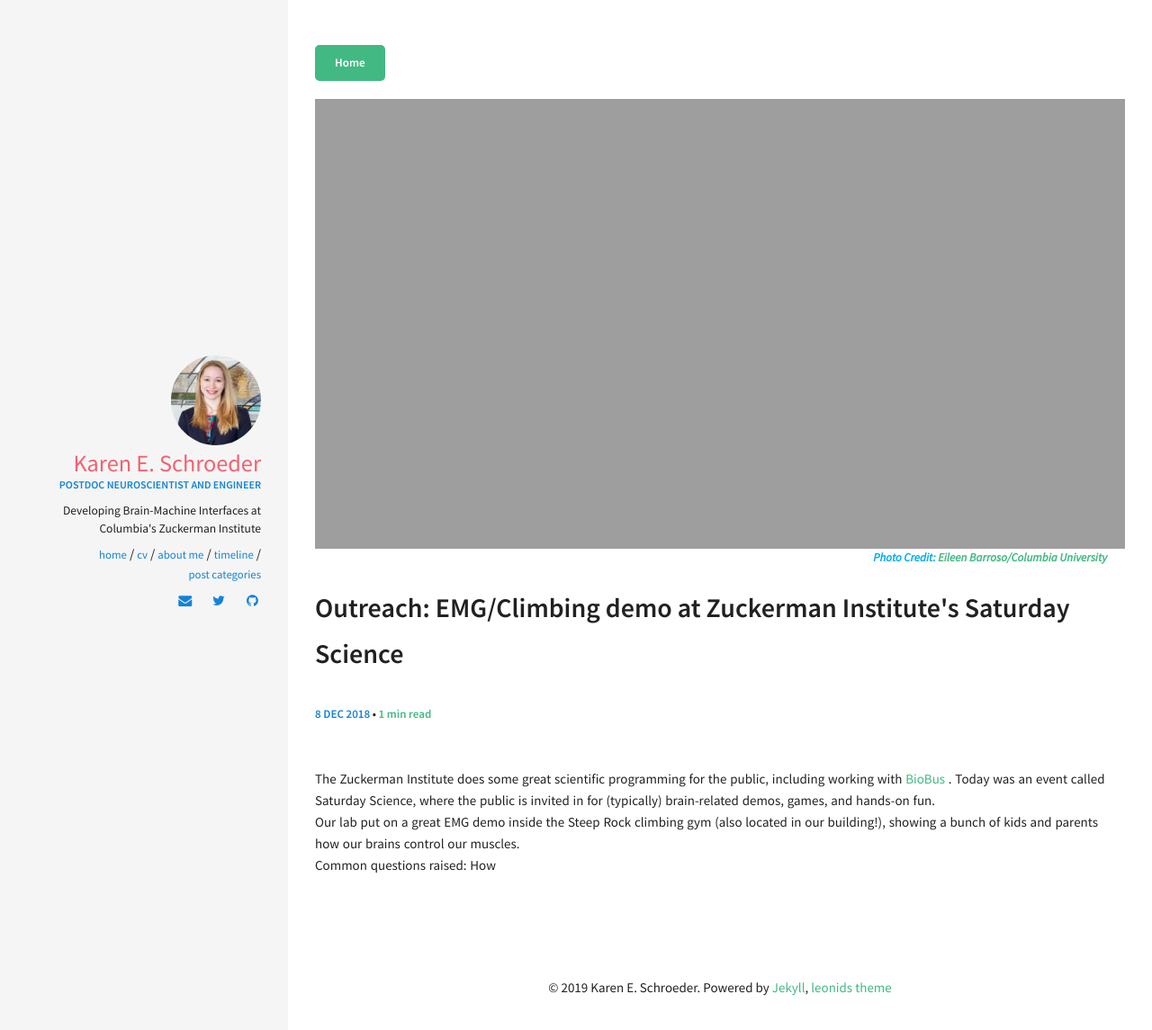
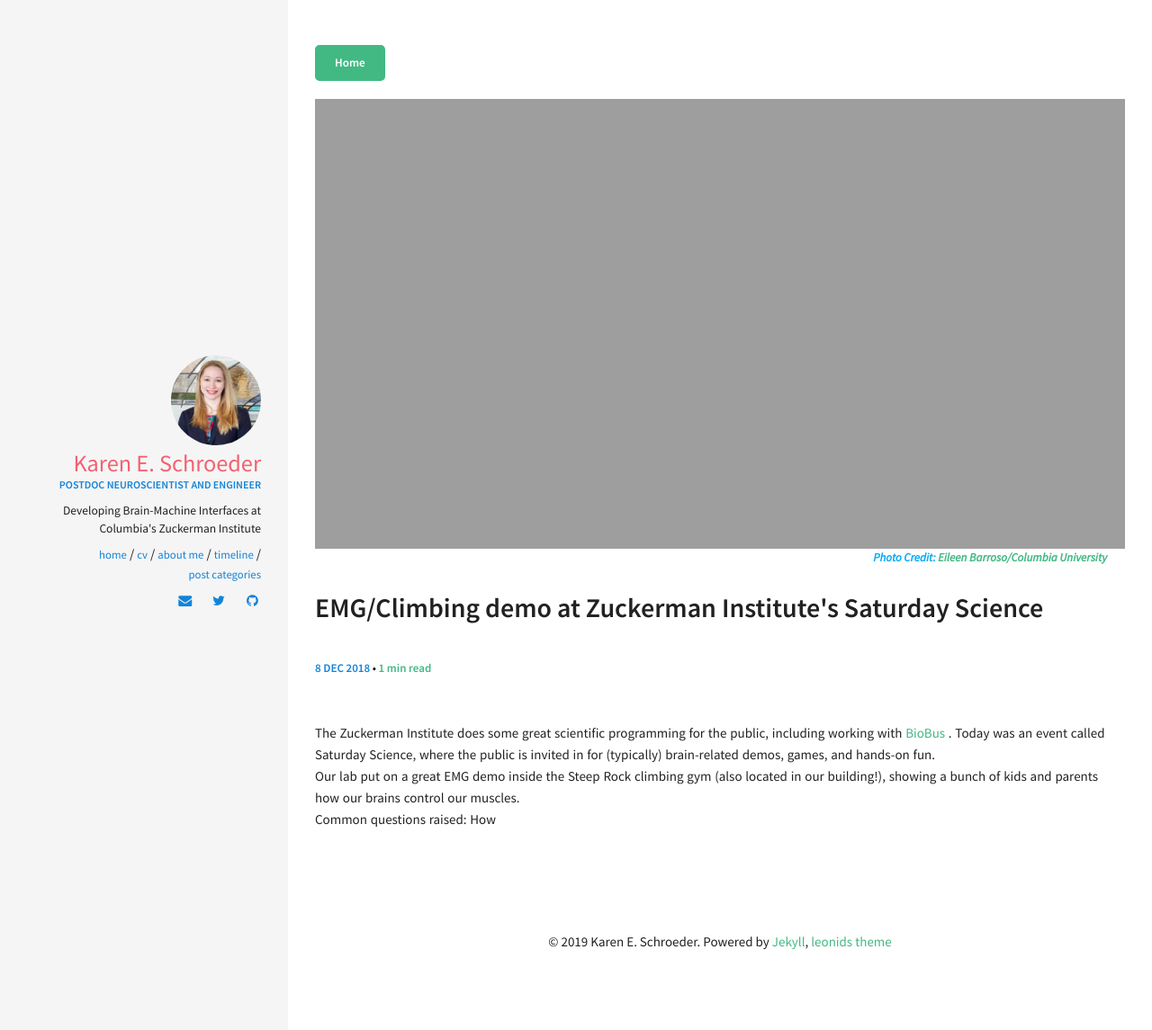
Before and after one commit to karschro/karschro.github.io, a Jekyll site: the page built from _posts/2018-12-08-climbing-demo-outreach.md, in a window 1280 px wide. Shown: the top 1145 px of the page at 90% size. Built offline with Jekyll 4.4.1, drawn with Linux system fonts in a browser that asks for light colours.

Commit message:
Update 2018-12-08-climbing-demo-outreach.md

```diff
--- a/_posts/2018-12-08-climbing-demo-outreach.md
+++ b/_posts/2018-12-08-climbing-demo-outreach.md
@@ -1,11 +1,11 @@
 ---
 layout: post
-title:  "Outreach: EMG/Climbing demo at Zuckerman Institute's Saturday Science"
+title:  "EMG/Climbing demo at Zuckerman Institute's Saturday Science"
 date:   2018-12-08 20:07:19
 categories: [OUTREACH]
 comments: false
 image:
-  feature: karschro.github.io/img/climbingdemo.png
+  feature: /img/climbingdemo.png
   credit: Eileen Barroso/Columbia University
 ---
 The Zuckerman Institute does some great scientific programming for the public, including working with <a href="https://zuckermaninstitute.columbia.edu/biobus"> BioBus </a>. Today was an event called Saturday Science, where the public is invited in for (typically) brain-related demos, games, and hands-on fun.
```
